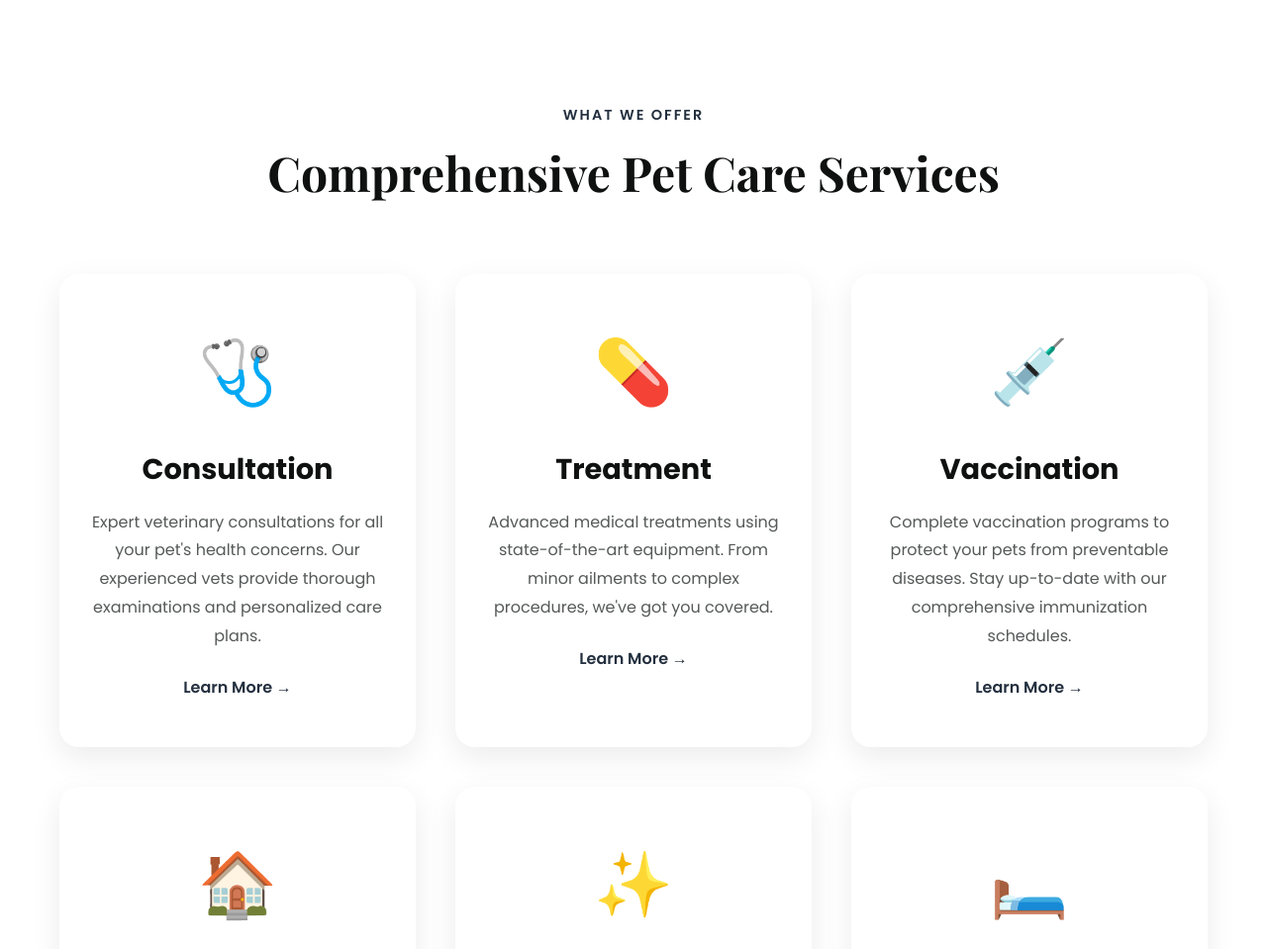
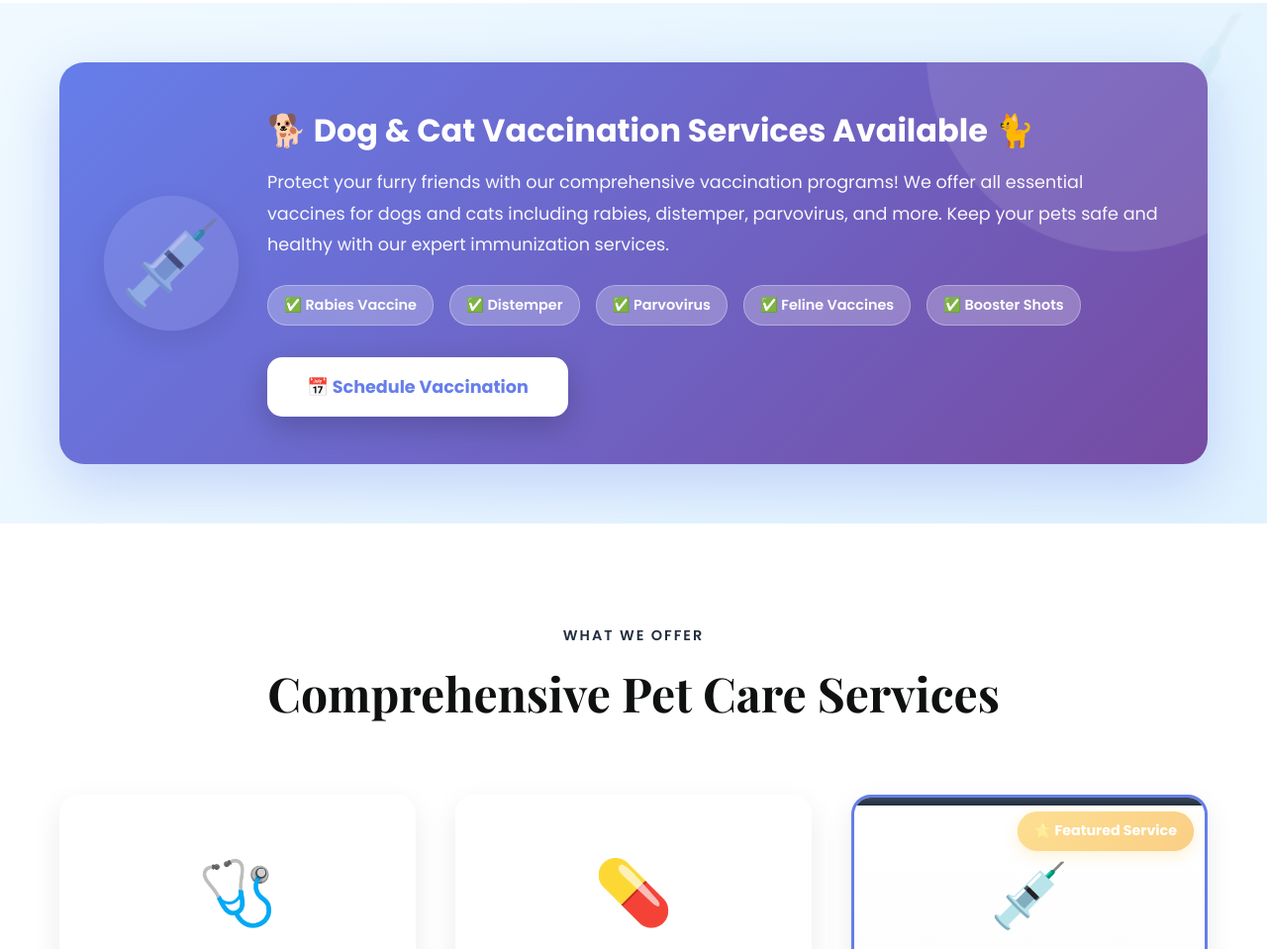
Before and after one commit to faithboy007/world-conquest-veterinary-home, a website: page index.html in a window 1280 px wide. Shown: the part 2773-3732 px from the top of the page at 99% size. Drawn offline with nearby package versions, Linux system fonts and the light colour scheme.

Commit message:
Add vaccine awareness campaign throughout website
- Added prominent vaccine awareness banner section with gradient design
- Lists all available vaccines: Rabies, Distemper, Parvovirus, Feline vaccines, Booster shots
- Enhanced Vaccination service card with 'Featured Service' badge
- Beautiful purple gradient banner with animated elements
- Schedule vaccination CTA button
- Fully responsive design for mobile devices
- Vaccine awareness without listing as products (as requested)

Visual features:
- Animated vaccine icon with pulse effect
- Interactive vaccine tags highlighting each service
- Prominent placement between vet profile and services sections
- Matches brand colors and design language

Co-Authored-By: Warp <agent@warp.dev>

```diff
--- a/css/styles.css
+++ b/css/styles.css
@@ -699,6 +699,127 @@ body {
 }
 
 /* ================================
+   Vaccine Awareness Section
+   ================================ */
+.vaccine-awareness-section {
+    padding: 60px 0;
+    background: linear-gradient(135deg, #f0f9ff 0%, #e0f2fe 100%);
+    position: relative;
+    overflow: hidden;
+}
+
+.vaccine-awareness-section::before {
+    content: '💉';
+    position: absolute;
+    top: -20px;
+    right: -20px;
+    font-size: 200px;
+    opacity: 0.05;
+    transform: rotate(-15deg);
+}
+
+.vaccine-banner {
+    background: linear-gradient(135deg, #667eea 0%, #764ba2 100%);
+    border-radius: 25px;
+    padding: 3rem;
+    display: flex;
+    align-items: center;
+    gap: 2rem;
+    box-shadow: 0 20px 60px rgba(102, 126, 234, 0.3);
+    position: relative;
+    overflow: hidden;
+}
+
+.vaccine-banner::before {
+    content: '';
+    position: absolute;
+    top: -50%;
+    right: -10%;
+    width: 400px;
+    height: 400px;
+    background: rgba(255, 255, 255, 0.1);
+    border-radius: 50%;
+    animation: float 6s ease-in-out infinite;
+}
+
+.vaccine-icon {
+    font-size: 80px;
+    background: rgba(255, 255, 255, 0.2);
+    width: 130px;
+    height: 130px;
+    border-radius: 50%;
+    display: flex;
+    align-items: center;
+    justify-content: center;
+    flex-shrink: 0;
+    animation: pulse 2s ease-in-out infinite;
+    box-shadow: 0 10px 30px rgba(0, 0, 0, 0.2);
+}
+
+.vaccine-content {
+    flex: 1;
+    color: white;
+    position: relative;
+    z-index: 1;
+}
+
+.vaccine-title {
+    font-size: 2rem;
+    font-weight: 700;
+    margin-bottom: 1rem;
+    line-height: 1.3;
+}
+
+.vaccine-text {
+    font-size: 1.1rem;
+    line-height: 1.8;
+    margin-bottom: 1.5rem;
+    opacity: 0.95;
+}
+
+.vaccine-highlights {
+    display: flex;
+    flex-wrap: wrap;
+    gap: 1rem;
+    margin-bottom: 2rem;
+}
+
+.vaccine-tag {
+    background: rgba(255, 255, 255, 0.25);
+    padding: 0.5rem 1rem;
+    border-radius: 20px;
+    font-size: 0.9rem;
+    font-weight: 600;
+    backdrop-filter: blur(10px);
+    border: 1px solid rgba(255, 255, 255, 0.3);
+    transition: var(--transition-smooth);
+}
+
+.vaccine-tag:hover {
+    background: rgba(255, 255, 255, 0.35);
+    transform: translateY(-2px);
+}
+
+.vaccine-btn {
+    display: inline-block;
+    background: white;
+    color: #667eea;
+    padding: 1rem 2.5rem;
+    border-radius: 15px;
+    font-size: 1.1rem;
+    font-weight: 700;
+    text-decoration: none;
+    transition: var(--transition-smooth);
+    box-shadow: 0 10px 30px rgba(0, 0, 0, 0.2);
+}
+
+.vaccine-btn:hover {
+    transform: translateY(-3px);
+    box-shadow: 0 15px 40px rgba(0, 0, 0, 0.3);
+    background: #f0f9ff;
+}
+
+/* ================================
    Services Section
    ================================ */
 .services-section {
@@ -781,6 +902,36 @@ body {
 
 .service-link:hover {
     gap: 10px;
+}
+
+/* Featured Service Card */
+.service-card-featured {
+    border: 3px solid #667eea;
+    background: linear-gradient(to bottom, #ffffff, #f9fafb);
+}
+
+.service-card-featured::before {
+    height: 8px;
+    transform: scaleX(1);
+}
+
+.featured-badge {
+    position: absolute;
+    top: 15px;
+    right: 15px;
+    background: linear-gradient(135deg, #fbbf24, #f59e0b);
+    color: white;
+    padding: 0.5rem 1rem;
+    border-radius: 20px;
+    font-size: 0.85rem;
+    font-weight: 700;
+    box-shadow: 0 4px 15px rgba(251, 191, 36, 0.4);
+    animation: pulse 2s ease-in-out infinite;
+}
+
+.service-card-featured:hover {
+    border-color: #764ba2;
+    transform: translateY(-15px) scale(1.02);
 }
 
 /* ================================
@@ -1765,6 +1916,54 @@ body {
         font-size: 2rem;
     }
 
+    /* Vaccine Banner Mobile */
+    .vaccine-awareness-section {
+        padding: 40px 0;
+    }
+
+    .vaccine-banner {
+        flex-direction: column;
+        padding: 2rem 1.5rem;
+        text-align: center;
+    }
+
+    .vaccine-icon {
+        font-size: 60px;
+        width: 100px;
+        height: 100px;
+    }
+
+    .vaccine-title {
+        font-size: 1.5rem;
+    }
+
+    .vaccine-text {
+        font-size: 0.95rem;
+    }
+
+    .vaccine-highlights {
+        justify-content: center;
+        gap: 0.5rem;
+    }
+
+    .vaccine-tag {
+        font-size: 0.8rem;
+        padding: 0.4rem 0.8rem;
+    }
+
+    .vaccine-btn {
+        width: 100%;
+        padding: 0.9rem 2rem;
+        font-size: 1rem;
+    }
+
+    .featured-badge {
+        top: 10px;
+        right: 10px;
+        font-size: 0.75rem;
+        padding: 0.4rem 0.8rem;
+    }
+
     .services-grid {
         grid-template-columns: repeat(2, 1fr);
         gap: 1rem;
--- a/index.html
+++ b/index.html
@@ -165,6 +165,27 @@
         </div>
     </section>
 
+    <!-- Vaccine Awareness Section -->
+    <section class="vaccine-awareness-section">
+        <div class="container">
+            <div class="vaccine-banner fade-in">
+                <div class="vaccine-icon">💉</div>
+                <div class="vaccine-content">
+                    <h3 class="vaccine-title">🐕 Dog & Cat Vaccination Services Available 🐈</h3>
+                    <p class="vaccine-text">Protect your furry friends with our comprehensive vaccination programs! We offer all essential vaccines for dogs and cats including rabies, distemper, parvovirus, and more. Keep your pets safe and healthy with our expert immunization services.</p>
+                    <div class="vaccine-highlights">
+                        <span class="vaccine-tag">✅ Rabies Vaccine</span>
+                        <span class="vaccine-tag">✅ Distemper</span>
+                        <span class="vaccine-tag">✅ Parvovirus</span>
+                        <span class="vaccine-tag">✅ Feline Vaccines</span>
+                        <span class="vaccine-tag">✅ Booster Shots</span>
+                    </div>
+                    <a href="#contact" class="vaccine-btn">📅 Schedule Vaccination</a>
+                </div>
+            </div>
+        </div>
+    </section>
+
     <!-- Services Section with Parallax Cards -->
     <section id="services" class="services-section parallax-section section-padding">
         <div class="parallax-layer parallax-overlay"></div>
@@ -186,11 +207,12 @@
                     <p>Advanced medical treatments using state-of-the-art equipment. From minor ailments to complex procedures, we've got you covered.</p>
                     <a href="#contact" class="service-link">Learn More →</a>
                 </div>
-                <div class="service-card fade-in-up delay-2">
+                <div class="service-card service-card-featured fade-in-up delay-2">
+                    <div class="featured-badge">⭐ Featured Service</div>
                     <div class="service-icon">💉</div>
                     <h3>Vaccination</h3>
-                    <p>Complete vaccination programs to protect your pets from preventable diseases. Stay up-to-date with our comprehensive immunization schedules.</p>
-                    <a href="#contact" class="service-link">Learn More →</a>
+                    <p>Complete vaccination programs for dogs and cats to protect your pets from preventable diseases. We offer rabies, distemper, parvovirus, feline vaccines, and booster shots. Stay up-to-date with our comprehensive immunization schedules.</p>
+                    <a href="#contact" class="service-link">Schedule Now →</a>
                 </div>
                 <div class="service-card fade-in-up">
                     <div class="service-icon">🏠</div>
```
